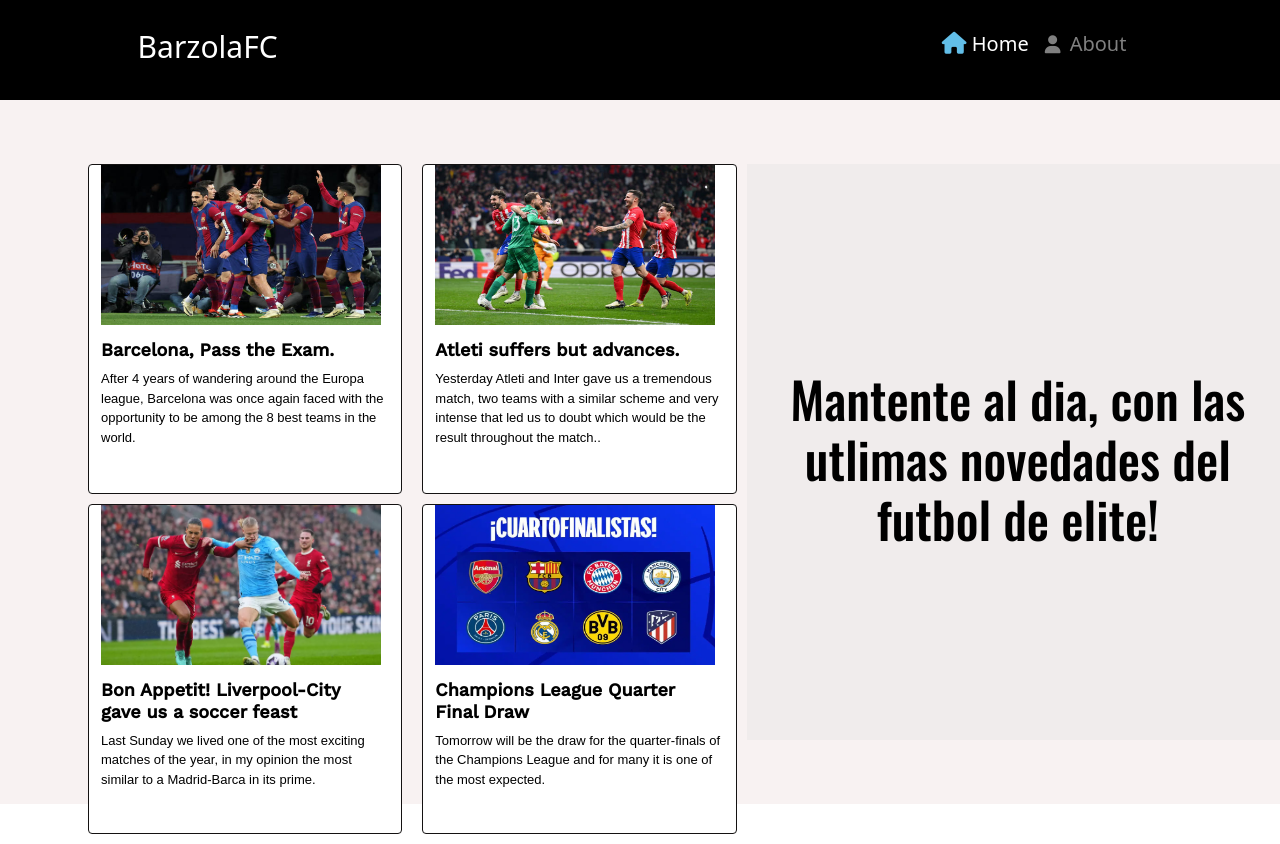
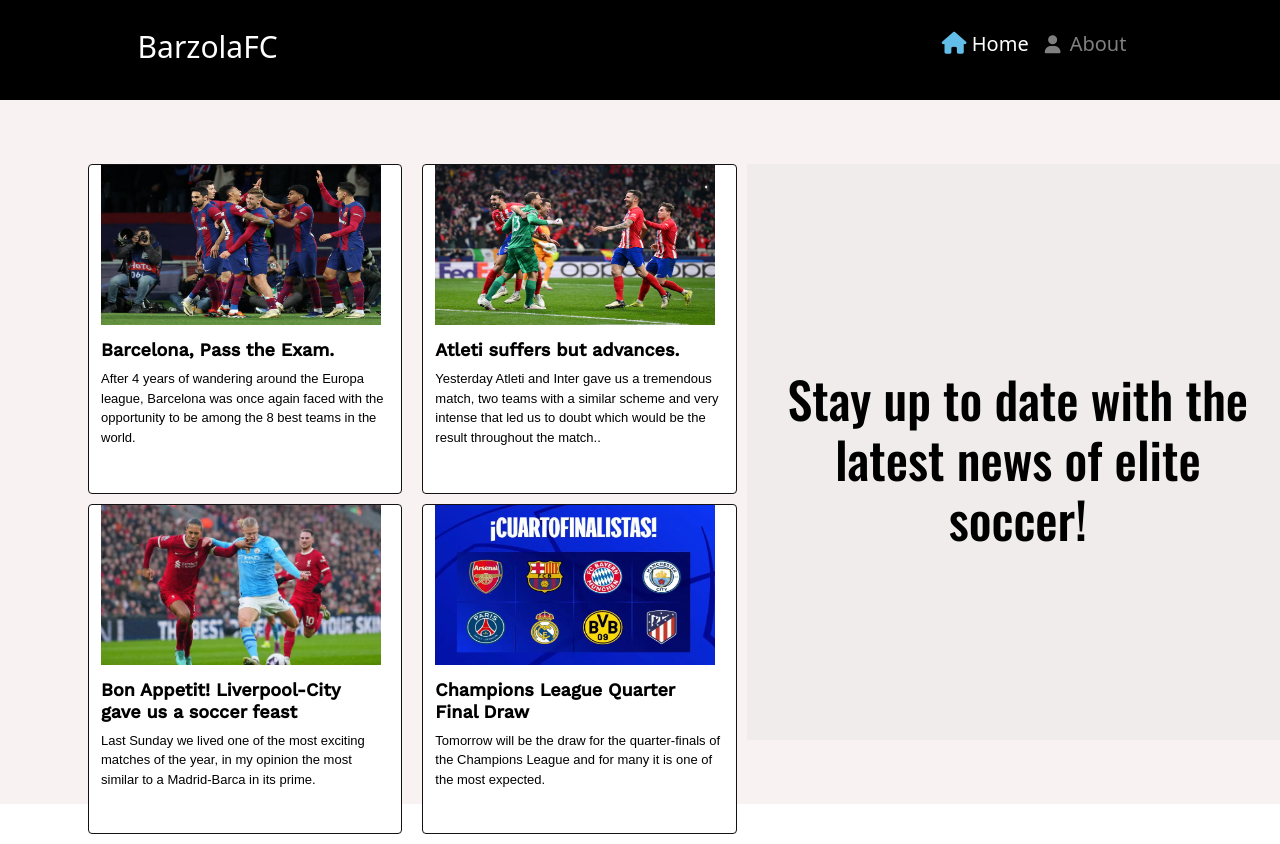
Before and after one commit to marcosdiego1904/marco, a plain HTML site: page index.html in a window 1280 px wide. Drawn offline with nearby package versions, Linux system fonts and the light colour scheme.

Commit message:
language detail

```diff
--- a/index.html
+++ b/index.html
@@ -62,7 +62,7 @@
             <div class="row father">
                 <div class="col-xl-5 col-lg-4 col-md-4 col-sm-4 right1">
                     <div class="right-title">
-                        <h1>Mantente al dia, con las utlimas novedades del futbol de elite!</h1>
+                        <h1>Stay up to date with the latest news of elite soccer!</h1>
 
                     </div>
                 </div>
```
